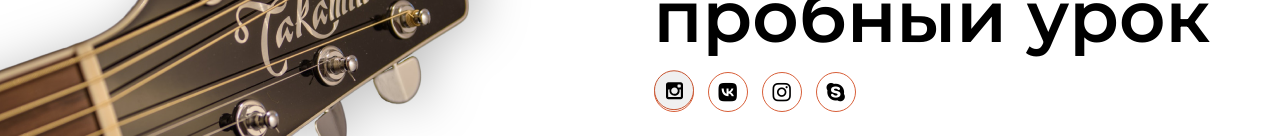
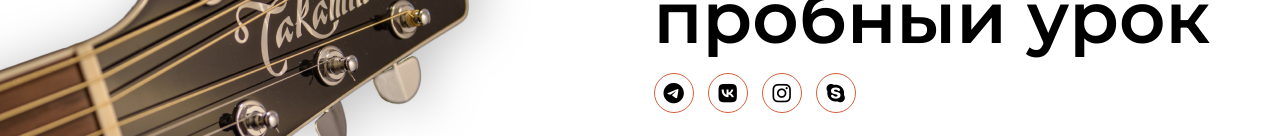
Before and after one commit to ozonloch/the-first-project, a plain HTML site: page index.html in a window 1280 px wide. Shown: the part 2314-2450 px from the top of the page. Drawn offline with nearby package versions, Linux system fonts and the light colour scheme.

```diff
--- a/index.html
+++ b/index.html
@@ -219,7 +219,7 @@
                     <hr class="title__hr"> на <br> пробный урок
                 </h5>
                 <div class="footer__icons-box icons">
-                    <div class="icons__item"><i><img src="icons/instagram.svg" alt="instagram"></i></div>
+                    <div class="icons__item"><i class="fa-brands fa-telegram"></i></div>
                     <div class="icons__item"><i class="fa-brands fa-vk"></i></div>
                     <div class="icons__item"><i class="fa-brands fa-instagram"></i></div>
                     <div class="icons__item"><i class="fa-brands fa-skype"></i></div>
```
